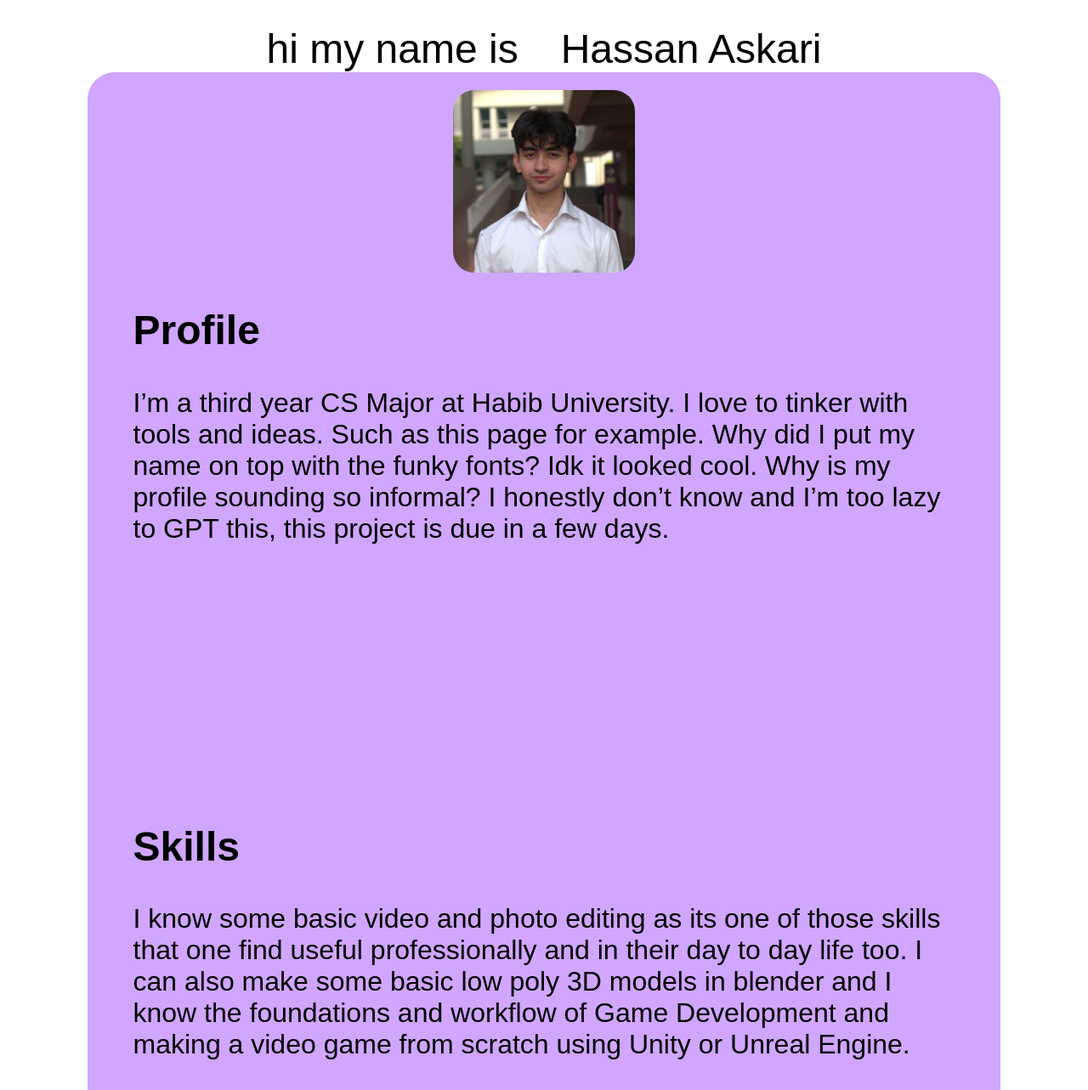
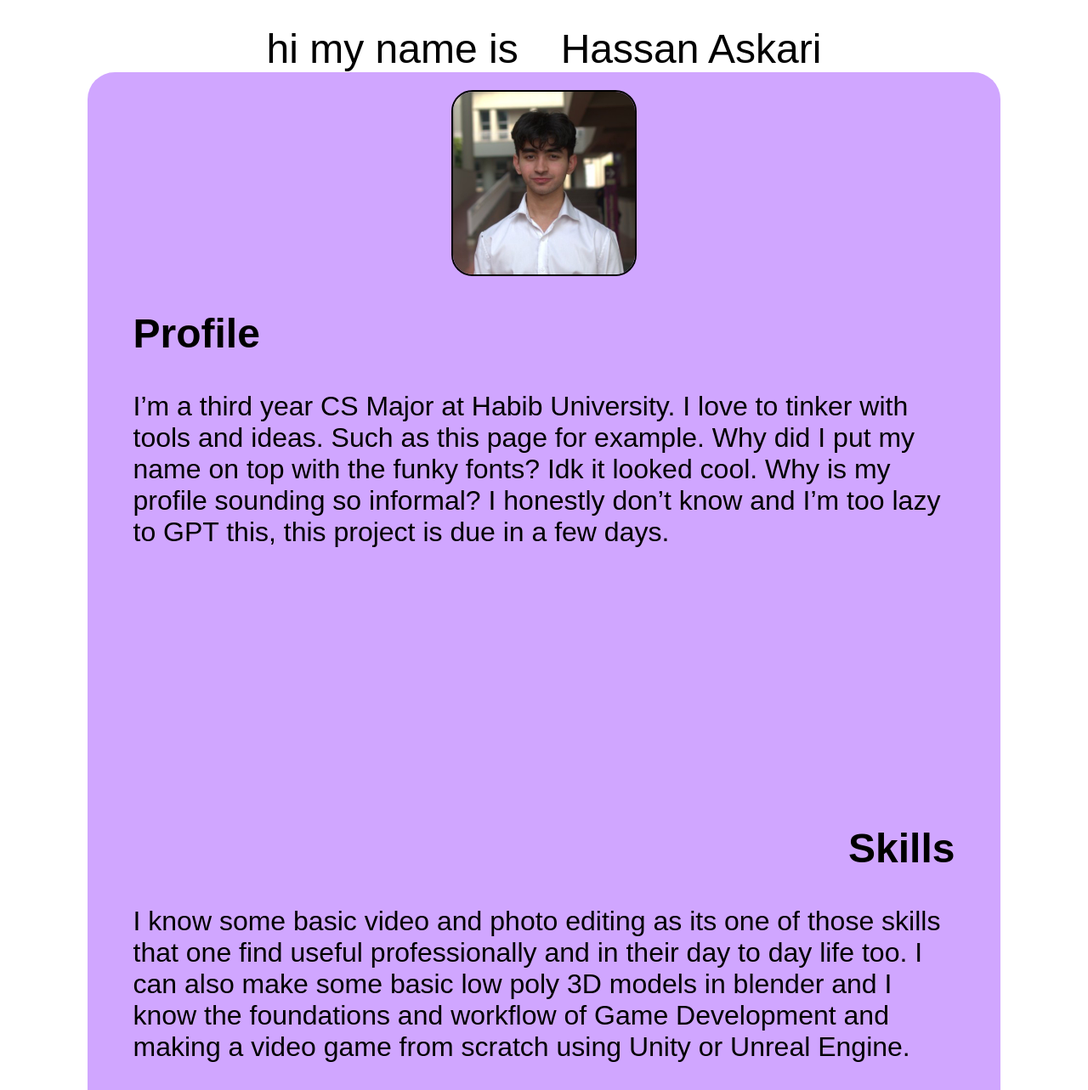
Before and after one commit to MLGHassan/webdev-cs370, a plain HTML site: page portfolio/portfolio.html in a window 1280 px wide. Shown: the part 137-1420 px from the top of the page at 85% size. Drawn offline with Linux system fonts and the light colour scheme; a web font is replaced by a local one.

Commit message:
updated port files

```diff
--- a/portfolio/portfolio.html
+++ b/portfolio/portfolio.html
@@ -22,7 +22,7 @@
                 <p>I’m a third year CS Major at Habib University. I love to tinker with tools and ideas. Such as this page for example. Why did I put my name on top with the funky fonts? Idk it looked cool. Why is my profile sounding so informal? I honestly don’t know and I’m too lazy to GPT this, this project is due in a few days.</p>
             </section>
             <section>
-                <h1>Skills</h1>
+                <div class="skill-head"><h1>Skills</h1></div>
                 <p>I know some basic video and photo editing as its one of those skills that one find useful professionally and in their day to day life too. I can also make some basic low poly 3D models in blender and I know the foundations and workflow of Game Development and making a video game from scratch using Unity or Unreal Engine.</p>
             </section>
             <section>
--- a/portfolio/style.css
+++ b/portfolio/style.css
@@ -73,10 +73,15 @@ p {
 img {
     width: 20%;
     border-radius: 25px;
+    border: 2px solid black;
 }
 
 .img-con {
     display: flex;
     justify-content: center;
     padding-top: 2%;
+
 }
+.skill-head {
+    text-align: right;
+}
```
